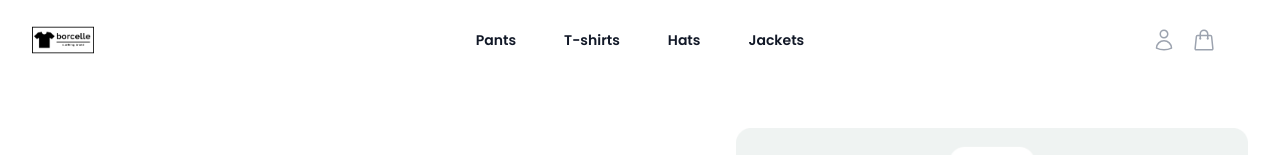
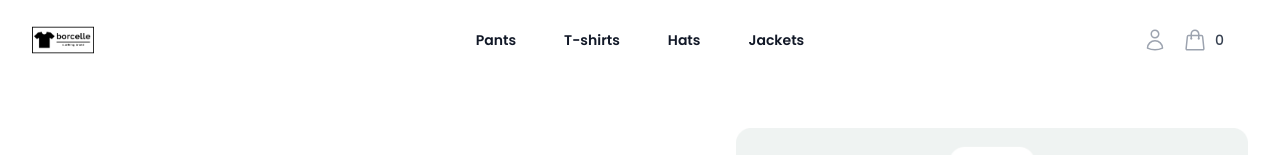
Before and after one commit to akram-idrissi/Frontend, a Next.js app: page / in a window 1280 px wide. Shown: the top 155 px of the page. Built offline with nearby package versions, Linux system fonts and the light colour scheme; a web font is replaced by a local one.

Commit message:
Reading from LS

```diff
--- a/src/components/navbar/navbar-wrapper.jsx
+++ b/src/components/navbar/navbar-wrapper.jsx
@@ -1,17 +1,31 @@
 "use client"
 
-import { useState } from "react"
+import { useEffect, useState } from "react"
 
 import DesktopNavbar from "./desktop-navbar";
 import MobileNavbar from "./mobile-navbar";
 
-export default function NavbarWrapper({isAuth, cartCount, navigation}) {
+export default function NavbarWrapper({ navigation }) {
+
+    const [auth, setAuth] = useState(true);
+    const [cartCount, setCartCount] = useState(0);
     const [mobileMenuOpen, setMobileMenuOpen] = useState(false);
 
-    return(
+    useEffect(() => {
+        const user = document.cookie.split("; ").find(cookie => cookie.startsWith("user="));
+
+        setAuth(user ? true : false);
+        setCartCount(parseInt(localStorage.getItem("products-counter")) || 0);
+
+        const handleStorageChange = () => { setCartCount(parseInt(localStorage.getItem("products-counter")) || 0); };
+        window.addEventListener("products-counter", handleStorageChange);
+        return () => window.removeEventListener("products-counter", handleStorageChange);
+    }, []);
+
+    return (
         <>
-            <DesktopNavbar isAuth={isAuth} cartCount={cartCount} navigation={navigation} setMobileMenuOpen={setMobileMenuOpen} />
-            <MobileNavbar isAuth={isAuth} cartCount={cartCount} navigation={navigation} mobileMenuOpen={mobileMenuOpen} setMobileMenuOpen={setMobileMenuOpen} />
+            <DesktopNavbar isAuth={auth} cartCount={cartCount} navigation={navigation} setMobileMenuOpen={setMobileMenuOpen} />
+            <MobileNavbar isAuth={auth} cartCount={cartCount} navigation={navigation} mobileMenuOpen={mobileMenuOpen} setMobileMenuOpen={setMobileMenuOpen} />
         </>
     );
 
```
